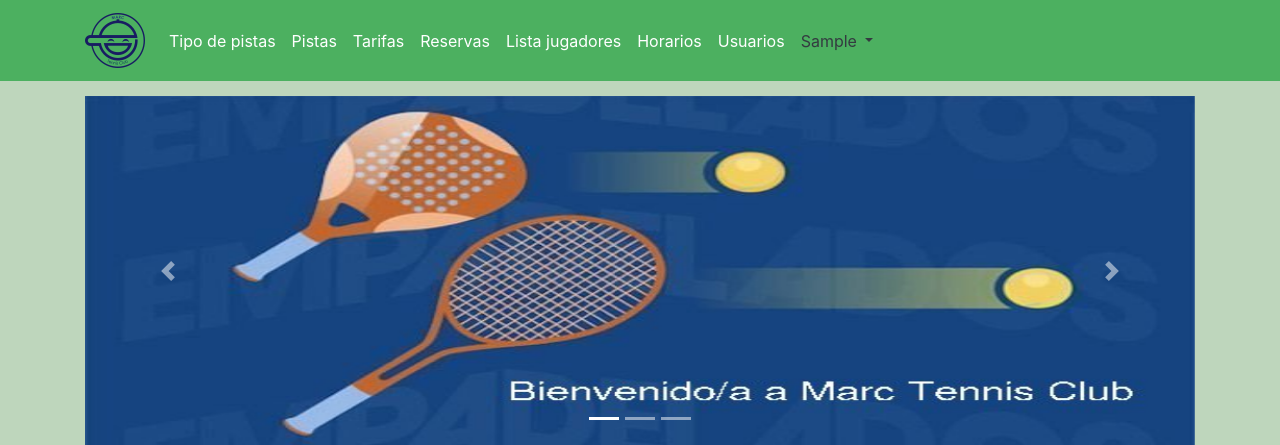
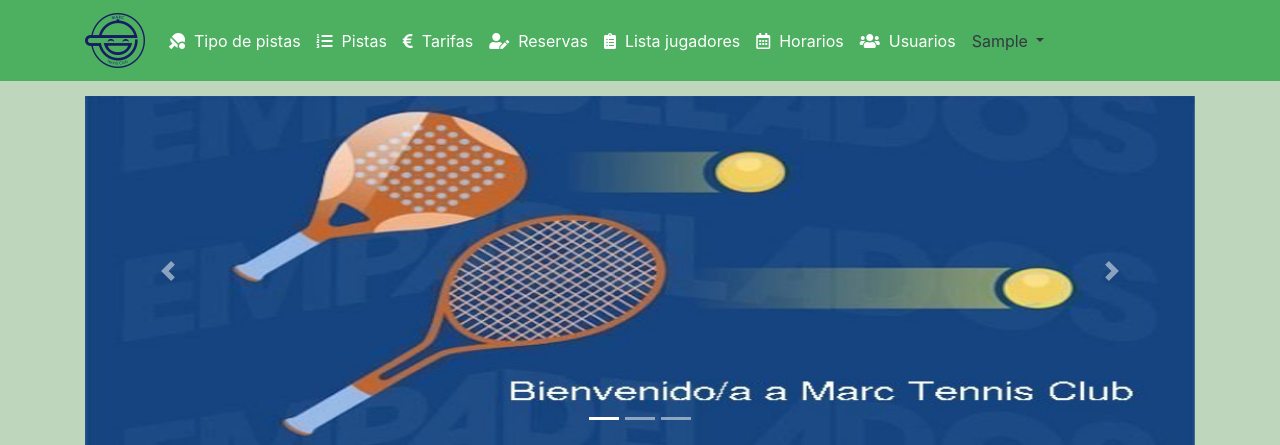
Before and after one commit to Tusnakis/MTC, a PHP site: page /index.php in a window 1280 px wide. Shown: the top 445 px of the page. Run offline with PHP 8.4, Linux system fonts and the light colour scheme; the visitor is signed in with stand-in values (Sample User, id 1); data that the repository does not hold is empty; some libraries are stand-ins or nearby versions.

Commit message:
añade iconos a los menús

```diff
--- a/app/templates/layout.php
+++ b/app/templates/layout.php
@@ -11,7 +11,7 @@
     <link rel="manifest" href="images/favicon_io/site.webmanifest">
     <link rel="stylesheet" href="<?php echo 'css/' . Config::$mvc_css ?>" />
     <link rel="stylesheet" href="https://cdn.jsdelivr.net/npm/bootstrap@4.6.0/dist/css/bootstrap.min.css" integrity="sha384-B0vP5xmATw1+K9KRQjQERJvTumQW0nPEzvF6L/Z6nronJ3oUOFUFpCjEUQouq2+l" crossorigin="anonymous">
-    <link href="https://use.fontawesome.com/releases/v5.8.1/css/all.css" integrity="sha384-50oBUHEmvpQ+1lW4y57PTFmhCaXp0ML5d60M1M7uH2+nqUivzIebhndOJK28anvf" crossorigin="anonymous">
+    <link rel="stylesheet" href="https://use.fontawesome.com/releases/v5.8.2/css/all.css" integrity="sha384-oS3vJWv+0UjzBfQzYUhtDYW+Pj2yciDJxpsK1OYPAYjqT085Qq/1cq5FLXAZQ7Ay" crossorigin="anonymous">
 </head>
 
 <body>
@@ -30,83 +30,83 @@
                     <ul class="navbar-nav">
                         <?php if ($_SESSION['rol'] == 'user') { ?>
                             <li class="nav-item">
-                                <a class="nav-link text-white" href="index.php?ruta=mostrarReservasHechas">Reservas</a>
+                                <a class="nav-link text-white" href="index.php?ruta=mostrarReservasHechas"><i class="fas fa-list-ol"></i>&nbsp;&nbsp;Reservas</a>
                             </li>
                             <li class="nav-item">
-                                <a class="nav-link text-white" href="index.php?ruta=mostrarReservaPistas">Reservar pista</a>
+                                <a class="nav-link text-white" href="index.php?ruta=mostrarReservaPistas"><i class="fas fa-user-edit"></i>&nbsp;&nbsp;Reservar pista</a>
                             </li>
                             <li class="nav-item">
-                                <a class="nav-link text-white" href="index.php?ruta=mostrarListaJugar">Lista jugadores</a>
+                                <a class="nav-link text-white" href="index.php?ruta=mostrarListaJugar"><i class="fas fa-clipboard-list"></i>&nbsp;&nbsp;Lista jugadores</a>
                             </li>
                             <li class="nav-item dropdown">
                                 <a class="nav-link dropdown-toggle text-dark" href="#" id="navbarDropdown" role="button" data-toggle="dropdown" aria-haspopup="true" aria-expanded="false">
                                     <?php echo ucwords($_SESSION['usuario']) ?>
                                 </a>
                                 <div class="dropdown-menu" aria-labelledby="navbarDropdown">
-                                    <a class="dropdown-item" href="index.php?ruta=mostrarPerfil">Perfil</a>
-                                    <a class="dropdown-item" href="index.php?ruta=mostrarMensajes">Mensajes
+                                    <a class="dropdown-item" href="index.php?ruta=mostrarPerfil"><i class="far fa-address-card"></i>&nbsp;&nbsp;Perfil</a>
+                                    <a class="dropdown-item" href="index.php?ruta=mostrarMensajes"><i class="far fa-envelope"></i>&nbsp;&nbsp;Mensajes
                                         <?php if (count(Mensaje::mensajesNoLeidos($_SESSION['usuario'])) > 0) { ?>
                                             <span class="badge badge-danger"><?php echo count(Mensaje::mensajesNoLeidos($_SESSION['usuario'])) ?></span>
                                         <?php } ?>
                                     </a>
                                     <div class="dropdown-divider"></div>
-                                    <a class="dropdown-item" href="index.php?ruta=logout">Cerrar sesión</a>
+                                    <a class="dropdown-item" href="index.php?ruta=logout"><i class="fas fa-sign-out-alt"></i>&nbsp;&nbsp;Cerrar sesión</a>
                                 </div>
                             </li>
                         <?php } else if ($_SESSION['rol'] == 'emp') { ?>
                             <li class="nav-item">
-                                <a class="nav-link text-white" href="index.php?ruta=mostrarHorario">Ver horario</a>
+                                <a class="nav-link text-white" href="index.php?ruta=mostrarHorario"><i class="far fa-calendar-alt"></i>&nbsp;&nbsp;Ver horario</a>
                             </li>
                             <li class="nav-item dropdown">
                                 <a class="nav-link dropdown-toggle text-dark" href="#" id="navbarDropdown" role="button" data-toggle="dropdown" aria-haspopup="true" aria-expanded="false">
                                     <?php echo ucwords($_SESSION['usuario']) ?>
                                 </a>
                                 <div class="dropdown-menu" aria-labelledby="navbarDropdown">
-                                    <a class="dropdown-item" href="index.php?ruta=mostrarPerfil">Perfil</a>
-                                    <a class="dropdown-item" href="index.php?ruta=mostrarMensajes">Mensajes
+                                    <a class="dropdown-item" href="index.php?ruta=mostrarPerfil"><i class="far fa-address-card"></i>&nbsp;&nbsp;Perfil</a>
+                                    <a class="dropdown-item" href="index.php?ruta=mostrarMensajes"><i class="far fa-envelope"></i>&nbsp;&nbsp;Mensajes
                                         <?php if (count(Mensaje::mensajesNoLeidos($_SESSION['usuario'])) > 0) { ?>
                                             <span class="badge badge-danger"><?php echo count(Mensaje::mensajesNoLeidos($_SESSION['usuario'])) ?></span>
                                         <?php } ?>
                                     </a>
                                     <div class="dropdown-divider"></div>
-                                    <a class="dropdown-item" href="index.php?ruta=logout">Cerrar sesión</a>
+                                    <a class="dropdown-item" href="index.php?ruta=logout"><i class="fas fa-sign-out-alt"></i>&nbsp;&nbsp;Cerrar sesión</a>
                                 </div>
                             </li>
                         <?php } else { ?>
                             <li class="nav-item">
-                                <a class="nav-link text-white" href="index.php?ruta=mostrarTipoPista">Tipo de pistas</a>
+                                <a class="nav-link text-white" href="index.php?ruta=mostrarTipoPista"><i class="fas fa-table-tennis"></i>&nbsp;&nbsp;Tipo de pistas</a>
                             </li>
                             <li class="nav-item">
-                                <a class="nav-link text-white" href="index.php?ruta=mostrarPista">Pistas</a>
+                                <a class="nav-link text-white" href="index.php?ruta=mostrarPista"><i class="fas fa-list-ol"></i>&nbsp;&nbsp;Pistas</a>
                             </li>
                             <li class="nav-item">
-                                <a class="nav-link text-white" href="index.php?ruta=mostrarTarifa">Tarifas</a>
+                                <a class="nav-link text-white" href="index.php?ruta=mostrarTarifa"><i class="fas fa-euro-sign"></i>&nbsp;&nbsp;Tarifas</a>
                             </li>
                             <li class="nav-item">
-                                <a class="nav-link text-white" href="index.php?ruta=mostrarReservasHechas">Reservas</a>
+                                <a class="nav-link text-white" href="index.php?ruta=mostrarReservasHechas"><i class="fas fa-user-edit"></i>&nbsp;&nbsp;Reservas</a>
                             </li>
                             <li class="nav-item">
-                                <a class="nav-link text-white" href="index.php?ruta=mostrarListaJugar">Lista jugadores</a>
+                                <a class="nav-link text-white" href="index.php?ruta=mostrarListaJugar"><i class="fas fa-clipboard-list"></i>&nbsp;&nbsp;Lista jugadores</a>
                             </li>
                             <li class="nav-item">
-                                <a class="nav-link text-white" href="index.php?ruta=mostrarHorario">Horarios</a>
+                                <a class="nav-link text-white" href="index.php?ruta=mostrarHorario"><i class="far fa-calendar-alt"></i>&nbsp;&nbsp;Horarios</a>
                             </li>
                             <li class="nav-item">
-                                <a class="nav-link text-white" href="index.php?ruta=mostrarUsuarios">Usuarios</a>
+                                <a class="nav-link text-white" href="index.php?ruta=mostrarUsuarios"><i class="fas fa-users"></i>&nbsp;&nbsp;Usuarios</a>
                             </li>
                             <li class="nav-item dropdown">
                                 <a class="nav-link dropdown-toggle text-dark" href="#" id="navbarDropdown" role="button" data-toggle="dropdown" aria-haspopup="true" aria-expanded="false">
                                     <?php echo ucwords($_SESSION['usuario']) ?>
                                 </a>
                                 <div class="dropdown-menu" aria-labelledby="navbarDropdown">
-                                    <a class="dropdown-item" href="index.php?ruta=mostrarPerfil">Perfil</a>
-                                    <a class="dropdown-item" href="index.php?ruta=mostrarMensajes">Mensajes
+                                    <a class="dropdown-item" href="index.php?ruta=mostrarPerfil"><i class="far fa-address-card"></i>&nbsp;&nbsp;Perfil</a>
+                                    <a class="dropdown-item" href="index.php?ruta=mostrarMensajes"><i class="far fa-envelope"></i>&nbsp;&nbsp;Mensajes
                                         <?php if (count(Mensaje::mensajesNoLeidos($_SESSION['usuario'])) > 0) { ?>
                                             <span class="badge badge-danger"><?php echo count(Mensaje::mensajesNoLeidos($_SESSION['usuario'])) ?></span>
                                         <?php } ?>
                                     </a>
                                     <div class="dropdown-divider"></div>
-                                    <a class="dropdown-item" href="index.php?ruta=logout">Cerrar sesión</a>
+                                    <a class="dropdown-item" href="index.php?ruta=logout"><i class="fas fa-sign-out-alt"></i>&nbsp;&nbsp;Cerrar sesión</a>
                                 </div>
                             </li>
                     </ul>
```
